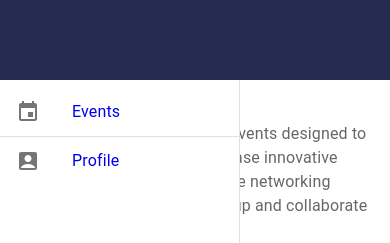
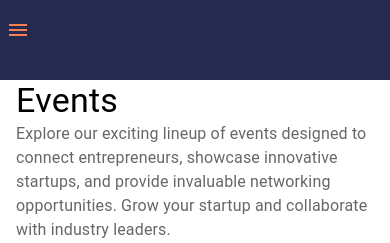
Before and after one commit to DanteCady/StartupWeekPlatform, a React (Create React App) app: page /events in a window 390 px wide. Shown: the top 243 px of the page. Built offline with nearby package versions, Linux system fonts and the light colour scheme.

Commit message:
Added mobile support for events and sidebar, added menu button to launch sidebar on mobile

```diff
--- a/src/assets/icons.js
+++ b/src/assets/icons.js
@@ -7,6 +7,7 @@ import ViewListIcon from '@mui/icons-material/ViewList';
 import ViewModuleIcon from '@mui/icons-material/ViewModule';
 import ViewModuleOutlinedIcon from '@mui/icons-material/ViewModuleOutlined';
 import ViewListOutlinedIcon from '@mui/icons-material/ViewListOutlined';
+import MenuIcon from '@mui/icons-material/Menu';
 
 export {
     CloseIcon,
@@ -18,4 +19,5 @@ export {
     ViewModuleIcon,
     ViewModuleOutlinedIcon,
     ViewListOutlinedIcon,
+    MenuIcon
 }
--- a/src/components/dashboard/dashboardSideBar.js
+++ b/src/components/dashboard/dashboardSideBar.js
@@ -1,28 +1,34 @@
-import React from 'react';
-import { List, ListItem, ListItemIcon, ListItemText, Drawer, Divider } from '@mui/material';
+import React, { useState } from 'react';
+import { List, ListItem, ListItemIcon, ListItemText, Drawer, Divider, IconButton, Box } from '@mui/material';
 import { Link } from 'react-router-dom';
 import { sidebarMenuItems } from '../../constants/index';
+import { useMediaQuery, useTheme } from '@mui/material';
+import { MenuIcon, CloseIcon } from '../../assets/icons';
 
 const Sidebar = () => {
-  return (
-    <Drawer
-      variant="permanent"
-      sx={{
-        width: 240,
-        flexShrink: 0,
-        '& .MuiDrawer-paper': {
-          width: 240,
-          boxSizing: 'border-box',
-          position: 'fixed',
-          top: '80px', // Adjust the top to account for the header height
-          height: 'calc(100vh - 80px)', // Sidebar height to fit the viewport below the header
-        },
-      }}
-    >
+  const theme = useTheme();
+  const isMobile = useMediaQuery(theme.breakpoints.down('sm')); // Check if screen is small
+  const [open, setOpen] = useState(false);
+
+  // Toggle Drawer for mobile view
+  const toggleDrawer = () => {
+    setOpen(!open);
+  };
+
+  const drawerContent = (
+    <>
+      {/* Close Button in the Drawer (only on mobile) */}
+      {isMobile && (
+        <Box sx={{ display: 'flex', justifyContent: 'flex-end', padding: 1 }}>
+          <IconButton onClick={toggleDrawer}>
+            <CloseIcon sx={{color: '#f98053'}} />
+          </IconButton>
+        </Box>
+      )}
       <List>
         {sidebarMenuItems.map((menuItem, index) => (
           <React.Fragment key={index}>
-            <ListItem button component={Link} to={menuItem.link}>
+            <ListItem button component={Link} to={menuItem.link} onClick={toggleDrawer}>
               <ListItemIcon>
                 <menuItem.icon /> {/* Display the icon */}
               </ListItemIcon>
@@ -32,7 +38,53 @@ const Sidebar = () => {
           </React.Fragment>
         ))}
       </List>
-    </Drawer>
+    </>
+  );
+
+  return (
+    <>
+      {isMobile ? (
+        <>
+          {/* Only show the MenuIcon when the Drawer is closed */}
+          {!open && (
+            <IconButton
+              edge="start"
+              color="inherit"
+              aria-label="menu"
+              onClick={toggleDrawer}
+              sx={{ position: 'fixed', top: '10px', left: '10px', zIndex: 1300 }} // Position for mobile
+            >
+              <MenuIcon sx={{color: '#f98053'}} />
+            </IconButton>
+          )}
+          <Drawer
+            anchor="left"
+            open={open}
+            onClose={toggleDrawer}
+            sx={{ '& .MuiDrawer-paper': { width: 240 } }}
+          >
+            {drawerContent}
+          </Drawer>
+        </>
+      ) : (
+        <Drawer
+          variant="permanent"
+          sx={{
+            width: 240,
+            flexShrink: 0,
+            '& .MuiDrawer-paper': {
+              width: 240,
+              boxSizing: 'border-box',
+              position: 'fixed',
+              top: '80px',
+              height: 'calc(100vh - 80px)', // Sidebar height to fit the viewport below the header
+            },
+          }}
+        >
+          {drawerContent}
+        </Drawer>
+      )}
+    </>
   );
 };
 
--- a/src/components/dashboard/eventsComponent.js
+++ b/src/components/dashboard/eventsComponent.js
@@ -2,9 +2,12 @@ import React, { useState } from 'react';
 import { Box, Typography, Card, CardContent, CardMedia, IconButton, ToggleButtonGroup, ToggleButton } from '@mui/material';
 import { BookmarkIcon, ShareIcon, ViewListIcon, ViewModuleIcon, ViewModuleOutlinedIcon, ViewListOutlinedIcon } from '../../assets/icons';
 import { events } from  '../../constants/index';
+import { useMediaQuery, useTheme } from '@mui/material';
 
 const Events = () => {
   const [view, setView] = useState('list'); // State to toggle between list and grid view
+  const theme = useTheme();
+  const isMobile = useMediaQuery(theme.breakpoints.down('sm')); // Check if screen is small
 
   // Handle view change (list or grid)
   const handleViewChange = (event, newView) => {
@@ -20,7 +23,7 @@ const Events = () => {
         flexDirection: 'column',
         justifyContent: 'center',
         overflow: 'hidden',
-        }}>
+    }}>
       {/* Buttons to switch between List View and Grid View */}
       <ToggleButtonGroup
         value={view}
@@ -82,7 +85,7 @@ const Events = () => {
               display: view === 'list' ? 'flex' : 'block',
               flexDirection: 'row',
               gap: 2,
-              width: view === 'list' ? '100%' : '30%',
+              width: view === 'list' ? '100%' : isMobile ? '100%' : '30%', // Full width on mobile
             }}
           >
             <CardMedia
```
